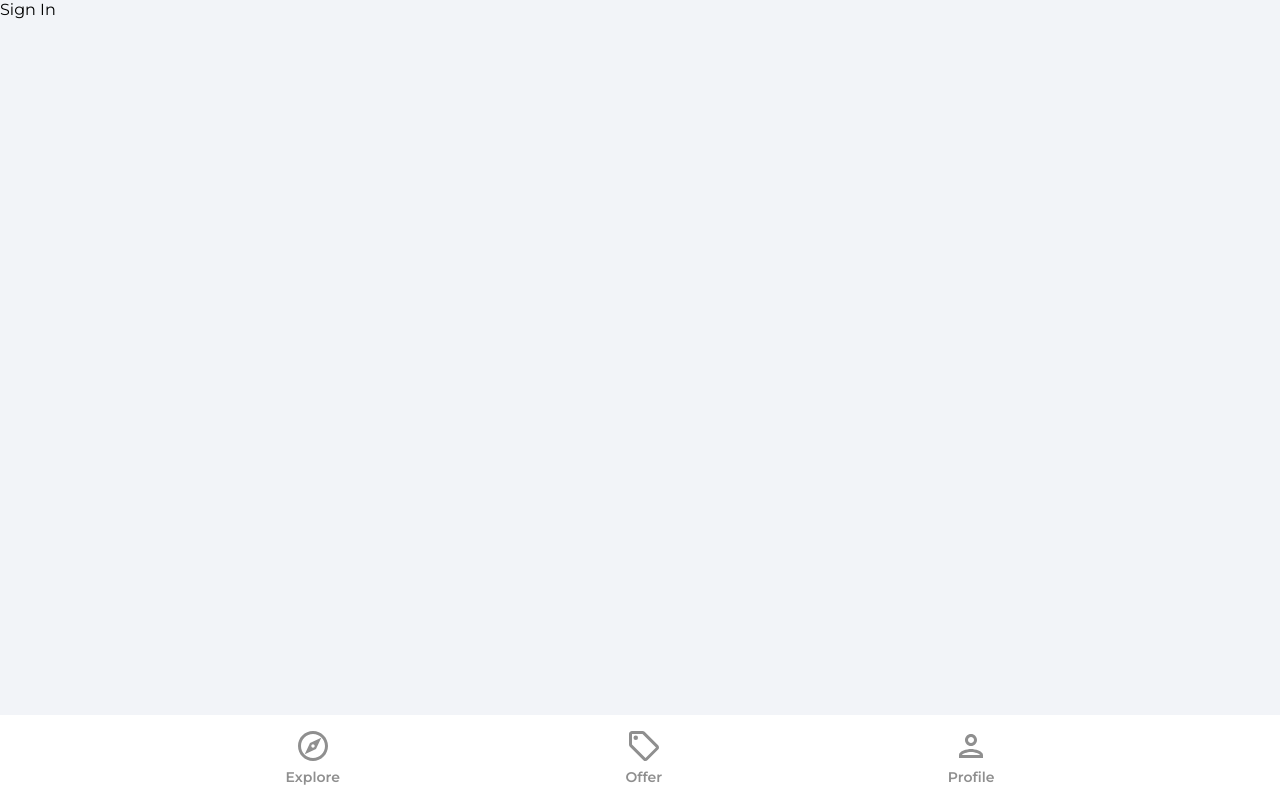
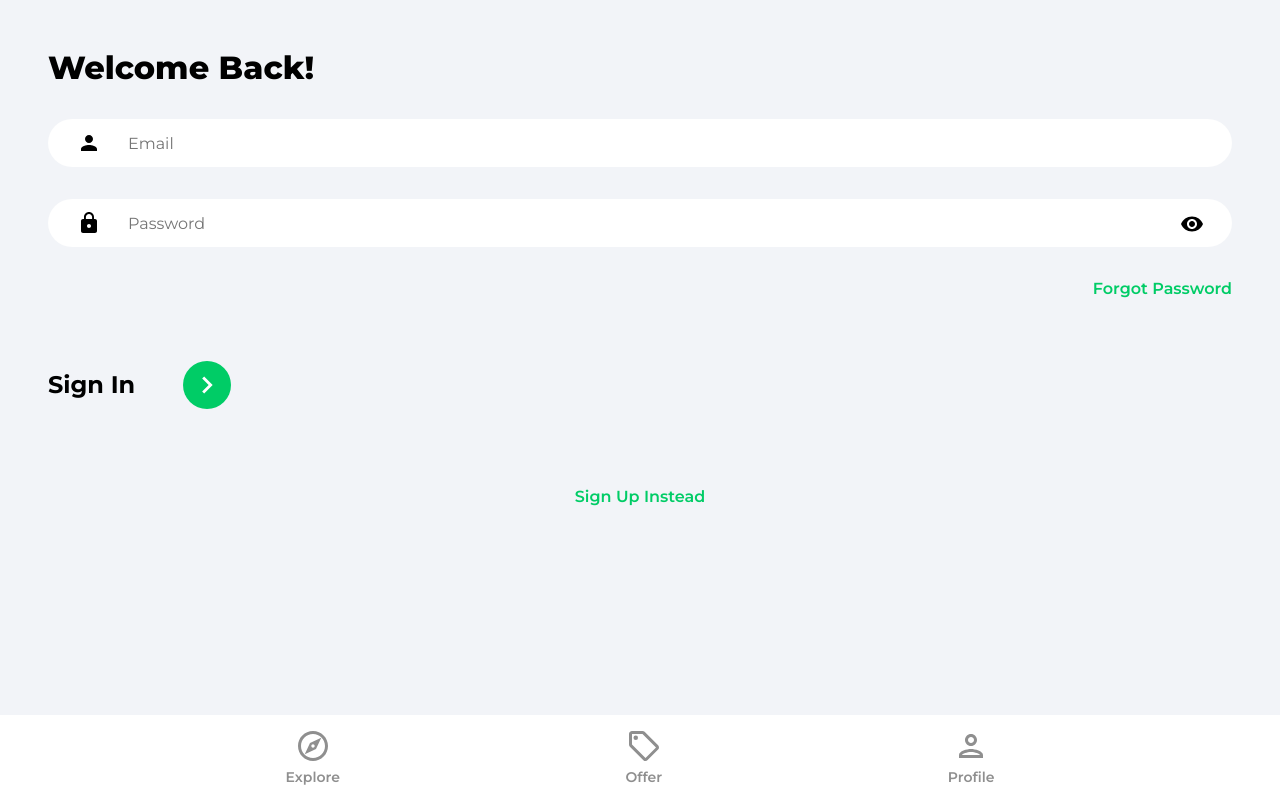
Before and after one commit to HysenB/house-marketplace, a React (Create React App) app: page /sign-in in a window 1280 px wide. Built offline with nearby package versions, Linux system fonts and the light colour scheme.

Commit message:
SignIn component

```diff
--- a/src/pages/SignIn.jsx
+++ b/src/pages/SignIn.jsx
@@ -1,8 +1,66 @@
-import React from 'react'
+import { useState } from 'react';
+import { Link, useNavigate } from 'react-router-dom';
+
+import { ReactComponent as ArrowRightIcon } from '../assets/svg/keyboardArrowRightIcon.svg';
+import visibilityIcon from '../assets/svg/visibilityIcon.svg';
 
 function SignIn() {
+
+    const [showPassword, setShowPassword] = useState(false);
+    const [formData, setFormData] = useState({
+        email: '',
+        password: ''
+    });
+    const { email, password } = formData;
+
+    const navigate = useNavigate();
+
+    const onChange = (e) => {
+        setFormData((prevState) => ({
+            ...prevState,
+            [e.target.id]: e.target.value
+        }))
+    }
+
     return (
-        <div>Sign In</div>
+        <>
+            <div className="pageContainer">
+                <header>
+                    <p className="pageHeader">
+                        Welcome Back!
+                    </p>
+                </header>
+
+                <main>
+                    <form>
+                        <input type="email" className="emailInput" placeholder='Email' id='email' value={email} onChange={onChange} />
+
+                        <div className="passwordInputDiv">
+                            <input type={showPassword ? 'text' : 'password'} className='passwordInput' placeholder='Password' id='password' value={password} onChange={onChange} />
+
+                            <img src={visibilityIcon} alt="show password" className="showPassword" onClick={() => setShowPassword((prevState) => !prevState)} />
+                        </div>
+
+                        <Link to='/forgot-password' className='forgotPasswordLink'>Forgot Password</Link>
+
+                        <div className="signInBar">
+                            <p className="signInText">
+                                Sign In
+                            </p>
+                            <button className="signInButton">
+                                <ArrowRightIcon fill='#ffffff' width='34px' height='34px' />
+                            </button>
+                        </div>
+                    </form>
+
+                    {/* Google OAuth */}
+
+                    <Link to='/sign-up' className='registerLink'>
+                        Sign Up Instead
+                    </Link>
+                </main>
+            </div>
+        </>
     )
 }
 
```
